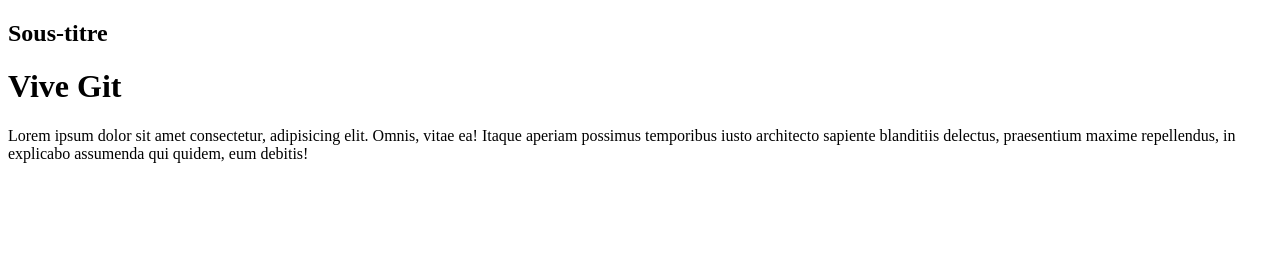
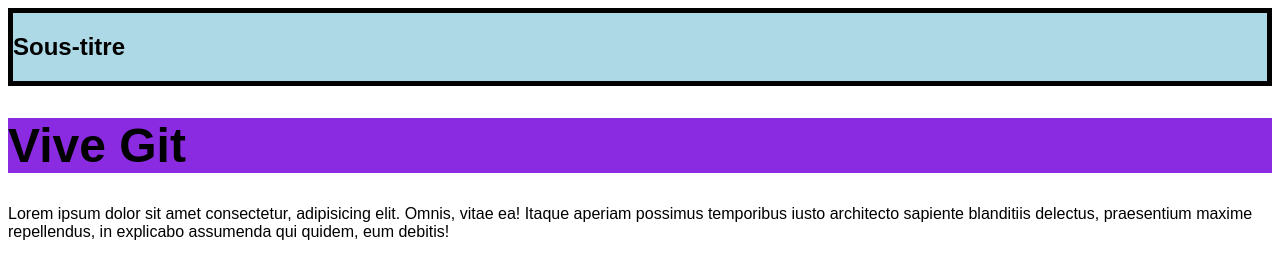
Before and after one commit to Kenny-Ung/exercice3, a plain HTML site: page index.html in a window 1280 px wide. Drawn offline with Linux system fonts and the light colour scheme.

Commit message:
M - Une bordure autour du header

```diff
--- a/css/style.css
+++ b/css/style.css
@@ -8,5 +8,6 @@ h1 {
 }
 
 header {
-    border: 2px solid black;
+    border: 5px solid black;
+    background-color: lightblue;
 }
--- a/index.html
+++ b/index.html
@@ -5,6 +5,7 @@
     <meta name="viewport" content="width=device-width, initial-scale=1.0">
     <meta http-equiv="X-UA-Compatible" content="ie=edge">
     <title>Exercice 3</title>
+    <link rel="stylesheet" href="css/style.css">
 </head>
 <body>
     <header>
```
